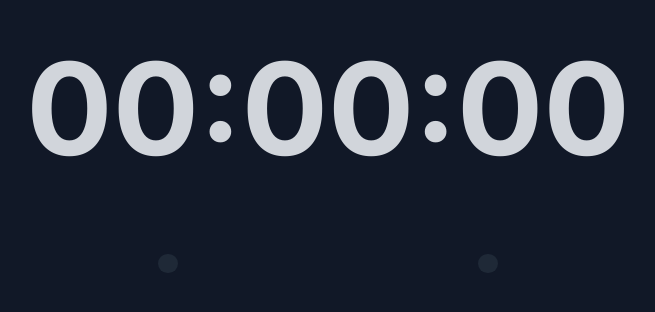
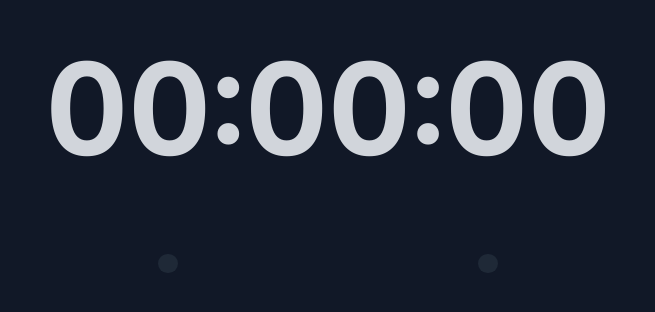
Before and after one commit to Peptski/OverlayClock, an Angular app: page / in a window 1280 px wide. Shown: the part 214-526 px from the top of the page, without its empty margins (312-967 px from the left). Built offline with nearby package versions, Linux system fonts and the light colour scheme; some icons are missing.

Commit message:
tabular nums

```diff
--- a/src/app/clock/clock.component.css
+++ b/src/app/clock/clock.component.css
@@ -25,6 +25,7 @@ img {
   text-align: center;
   font-size: 3rem;
   font-weight: 700;
+  font-variant-numeric: tabular-nums;
 }
 
 .container i {
```
